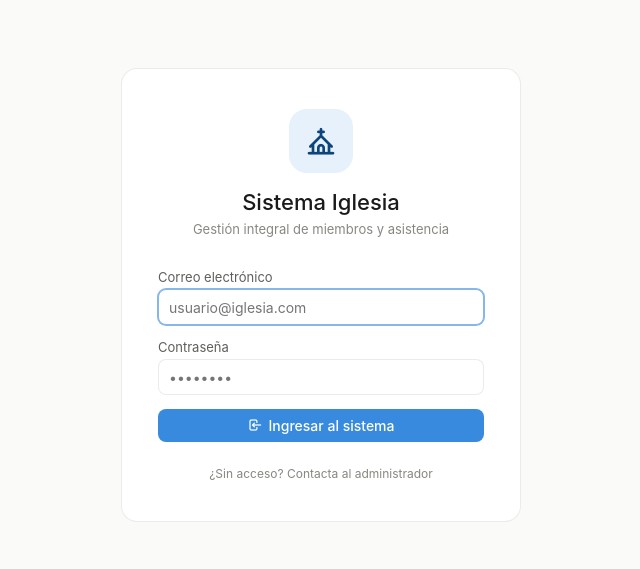
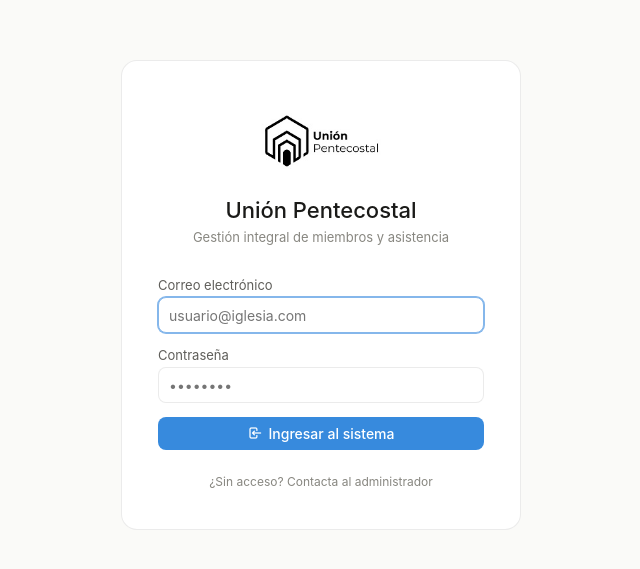
Before and after one commit to ieupnet-ux/sistema-iglesia, a React (Create React App) app: page / in a window 1280 px wide. Shown: the part 105-674 px from the top of the page, without its empty margins (319-959 px from the left). Built offline with nearby package versions, Linux system fonts and the light colour scheme.

Commit message:
logo union pentecostal

```diff
--- a/src/App.jsx
+++ b/src/App.jsx
@@ -292,10 +292,10 @@ function LoginPage({ onLogin }) {
     <div style={{ minHeight: "100vh", display: "flex", alignItems: "center", justifyContent: "center", background: "var(--surface-0)", padding: 20 }}>
       <div style={{ background: "var(--surface-2)", border: "0.5px solid var(--border)", borderRadius: 16, padding: "40px 36px", width: "100%", maxWidth: 400 }}>
         <div style={{ textAlign: "center", marginBottom: 32 }}>
-          <div style={{ width: 64, height: 64, background: "var(--bg-accent)", borderRadius: 18, display: "flex", alignItems: "center", justifyContent: "center", margin: "0 auto 16px" }}>
-            <i className="ti ti-building-church" style={{ fontSize: 32, color: "var(--text-accent)" }} />
-          </div>
-          <h1 style={{ margin: "0 0 6px", fontSize: 22, fontWeight: 500 }}>Sistema Iglesia</h1>
+          <div style={{ width: 120, height: 80, margin: "0 auto 16px", display: "flex", alignItems: "center", justifyContent: "center" }}>
+            <img src="/logo-iglesia.jpg" alt="Unión Pentecostal" style={{ maxWidth: "100%", maxHeight: "100%", objectFit: "contain" }} />
+          </div>
+          <h1 style={{ margin: "0 0 6px", fontSize: 22, fontWeight: 500 }}>Unión Pentecostal</h1>
           <p style={{ margin: 0, fontSize: 13, color: "var(--text-muted)" }}>Gestión integral de miembros y asistencia</p>
         </div>
         <form onSubmit={handleLogin}>
@@ -337,11 +337,11 @@ function Sidebar({ active, onChange, usuario, onLogout, isMobile, isOpen, onClos
     <div style={{ width: isMobile ? 260 : 220, background: "var(--surface-1)", borderRight: "0.5px solid var(--border)", display: "flex", flexDirection: "column", height: "100vh", flexShrink: 0, position: isMobile ? "fixed" : "sticky", top: 0, left: 0, zIndex: 1100, transform: isMobile ? (isOpen ? "translateX(0)" : "translateX(-100%)") : "none", transition: "transform 0.25s ease" }}>
       <div style={{ padding: "20px 18px 16px", borderBottom: "0.5px solid var(--border)", display: "flex", alignItems: "center", justifyContent: "space-between" }}>
         <div style={{ display: "flex", alignItems: "center", gap: 10 }}>
-          <div style={{ width: 38, height: 38, background: "var(--bg-accent)", borderRadius: 10, display: "flex", alignItems: "center", justifyContent: "center", flexShrink: 0 }}>
-            <i className="ti ti-building-church" style={{ fontSize: 20, color: "var(--text-accent)" }} />
+          <div style={{ width: 38, height: 38, display: "flex", alignItems: "center", justifyContent: "center", flexShrink: 0 }}>
+            <img src="/logo-iglesia.jpg" alt="Unión Pentecostal" style={{ width: 38, height: 38, objectFit: "contain" }} />
           </div>
           <div>
-            <div style={{ fontSize: 14, fontWeight: 500, lineHeight: 1.2 }}>Mi Iglesia</div>
+            <div style={{ fontSize: 13, fontWeight: 500, lineHeight: 1.2 }}>Unión Pentecostal</div>
             <div style={{ fontSize: 11, color: "var(--text-muted)" }}>{usuario?.templos?.nombre || "Sistema"}</div>
           </div>
         </div>
```
Also changed, not shown: public/logo-iglesia.jpg (added).
